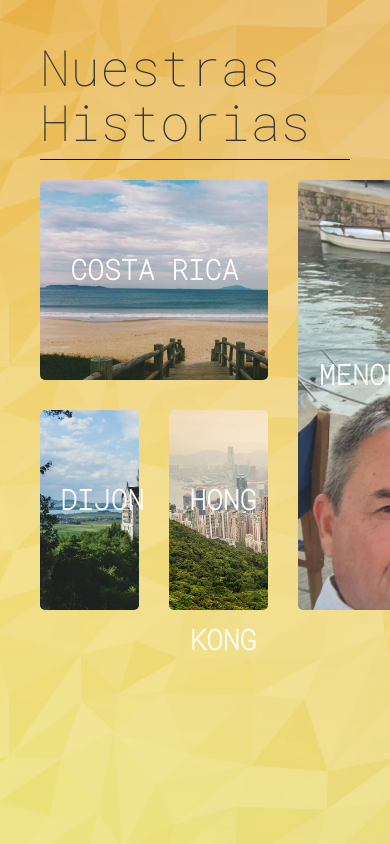
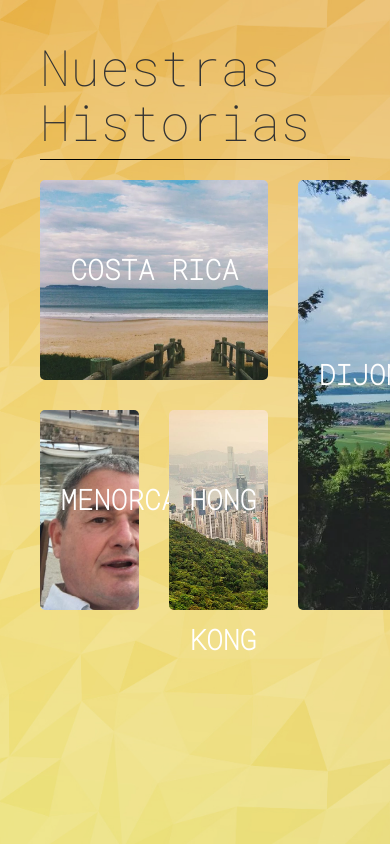
Before and after one commit to jsuquia/jsuquia.github.io, a PHP site: page /main.html in a window 390 px wide; the page is wider, and only the part inside the window is pictured. Run offline with PHP 8.4, Linux system fonts and the light colour scheme; some web fonts are replaced.

Commit message:
test images for iphone

```diff
--- a/css/main.css
+++ b/css/main.css
@@ -79,7 +79,7 @@ a:hover
     grid-column: 3;
     grid-row: 1 / 3;
     line-height: 350px;
-    background:url('/img/menorca.webp')no-repeat;
+    background:url('/img/4.webp')no-repeat;
       -webkit-background-size: cover;
       -moz-background-size: cover;
       -o-background-size: cover;
@@ -90,12 +90,11 @@ a:hover
 {
     grid-column: 1;
     grid-row: 2;
-     background:url('/img/4.webp')no-repeat;
+     background:url('/img/menorca.jpg')no-repeat;
       -webkit-background-size: cover;
       -moz-background-size: cover;
       -o-background-size: cover;
     background-size: cover;
-
 }
 .d
 {
@@ -107,11 +106,6 @@ a:hover
       -o-background-size: cover;
     background-size: cover;
 }
-
-div::before{
-    opacity: .1;
-}
-
 
 /*for oneplus 2*/
 
--- a/main.html
+++ b/main.html
@@ -16,8 +16,8 @@
 
     <div class="wrapper">
         <div class="box a">COSTA RICA</div>
-        <div class="box b">MENORCA</div>
-        <div class="box c"><a href="dijon.html">DIJON</a></div>
+        <div class="box b"><a href="dijon.html">DIJON</a></div>
+        <div class="box c">MENORCA</div>
         <div class="box d"><a href="https://jusufer.wixsite.com/jsftravels">HONG KONG</a></div>
     </div>
 
```
Also changed, not shown: img/menorca.jpeg (deleted), img/menorca.jpg (added), img/menorca2.webp (added).
